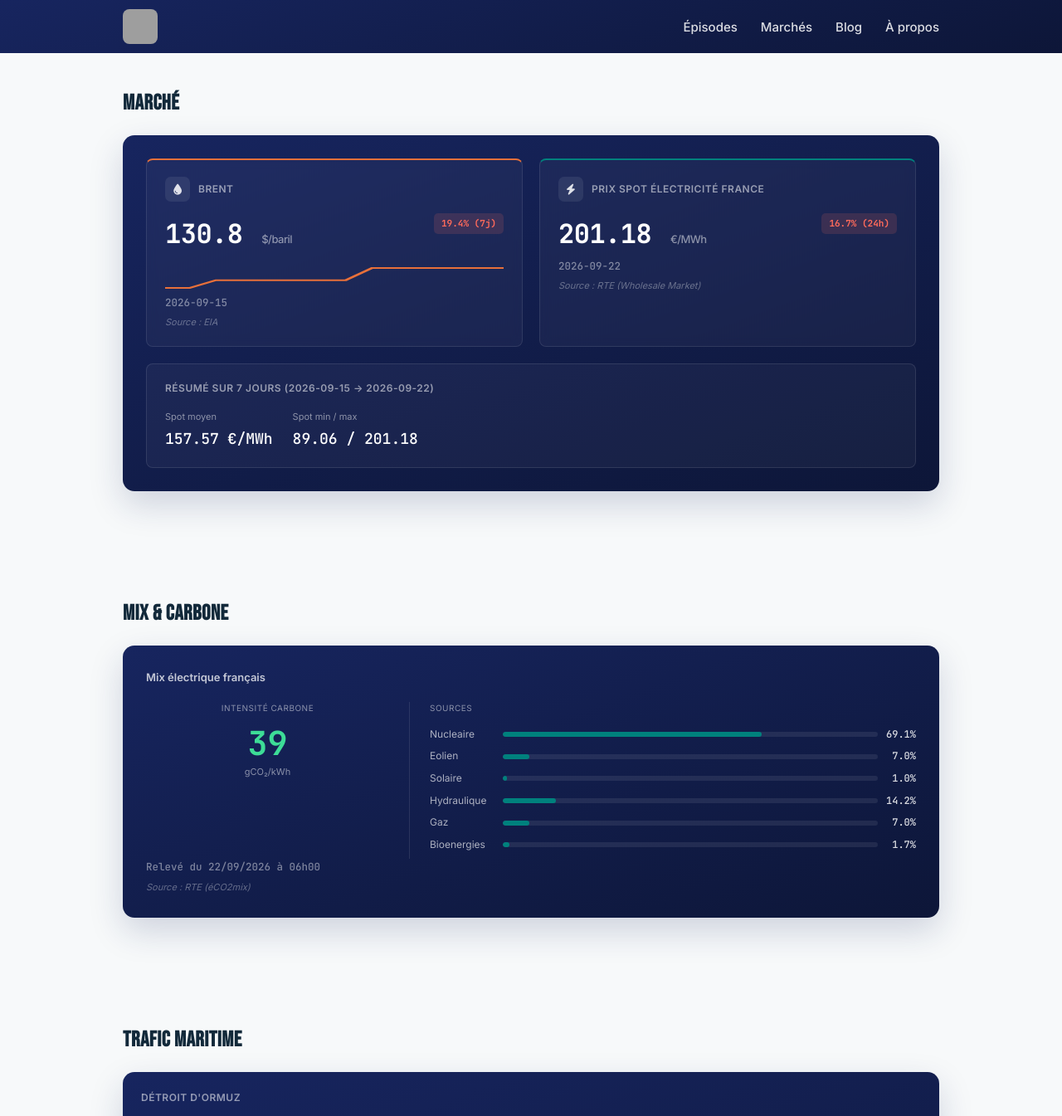
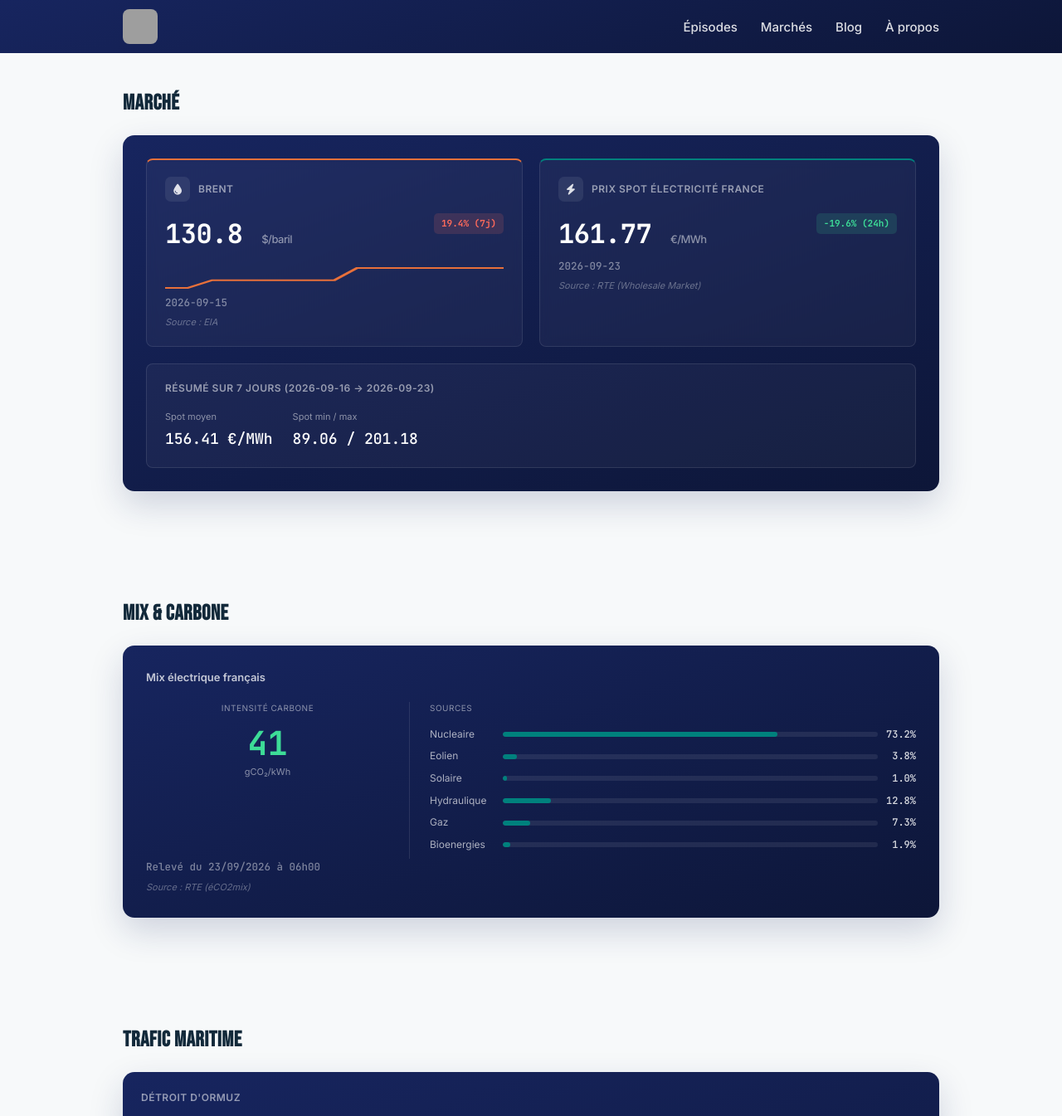
Before and after one commit to InsideEnergyMarkets/Inside-Energy-Markets, a Jekyll site: the page built from marches/index.html, in a window 1280 px wide and 1400 px high, scrolled down 309 px, cut to the strip 0-1345 px from the top of the window. Shown: the whole strip at 83% size. Built offline with Jekyll 4.4.1, drawn with Linux system fonts in a browser that asks for light colours; some of the changed text lies outside the part shown; grey boxes are pictures that could not be loaded.

Commit message:
Mise à jour automatique des données marché

```diff
--- a/_data/market.json
+++ b/_data/market.json
@@ -1,26 +1,26 @@
 {
-  "updated_at": "2026-09-22T06:17:18.947449Z",
+  "updated_at": "2026-09-23T06:17:47.612750Z",
   "brent": {
     "price_usd": 130.8,
     "date": "2026-09-15",
     "unit": "USD/baril"
   },
   "mix_france": {
-    "date_heure": "2026-09-22T06:00:00+00:00",
+    "date_heure": "2026-09-23T06:00:00+00:00",
     "shares": {
-      "nucleaire": 69.1,
-      "eolien": 7.0,
+      "nucleaire": 73.2,
+      "eolien": 3.8,
       "solaire": 1.0,
-      "hydraulique": 14.2,
-      "gaz": 7.0,
-      "bioenergies": 1.7
+      "hydraulique": 12.8,
+      "gaz": 7.3,
+      "bioenergies": 1.9
     },
     "top_source": "nucleaire",
-    "top_share": 69.1,
-    "co2_intensity": 39
+    "top_share": 73.2,
+    "co2_intensity": 41
   },
   "spot_price_france": {
-    "price_eur_mwh": 201.18,
-    "date": "2026-09-22"
+    "price_eur_mwh": 161.77,
+    "date": "2026-09-23"
   }
 }
--- a/_data/market_history.json
+++ b/_data/market_history.json
@@ -177,5 +177,18 @@
       "gaz": 7.0,
       "bioenergies": 1.7
     }
+  },
+  {
+    "date": "2026-09-23",
+    "brent_usd": 130.8,
+    "spot_eur_mwh": 161.77,
+    "mix_shares": {
+      "nucleaire": 73.2,
+      "eolien": 3.8,
+      "solaire": 1.0,
+      "hydraulique": 12.8,
+      "gaz": 7.3,
+      "bioenergies": 1.9
+    }
   }
 ]
--- a/_data/weekly_summary.json
+++ b/_data/weekly_summary.json
@@ -1,20 +1,20 @@
 {
-  "period_start": "2026-09-15",
-  "period_end": "2026-09-22",
+  "period_start": "2026-09-16",
+  "period_end": "2026-09-23",
   "brent": {
     "start_usd": 109.51,
     "end_usd": 130.8,
     "change_pct": 19.4
   },
   "spot_price": {
-    "avg_eur_mwh": 157.57,
+    "avg_eur_mwh": 156.41,
     "min_eur_mwh": 89.06,
     "max_eur_mwh": 201.18,
     "days_count": 8
   },
   "mix": {
-    "nuclear_avg_share": 75.3,
-    "renewables_avg_share": 20.9,
+    "nuclear_avg_share": 75.2,
+    "renewables_avg_share": 20.6,
     "days_count": 8
   }
 }
```
